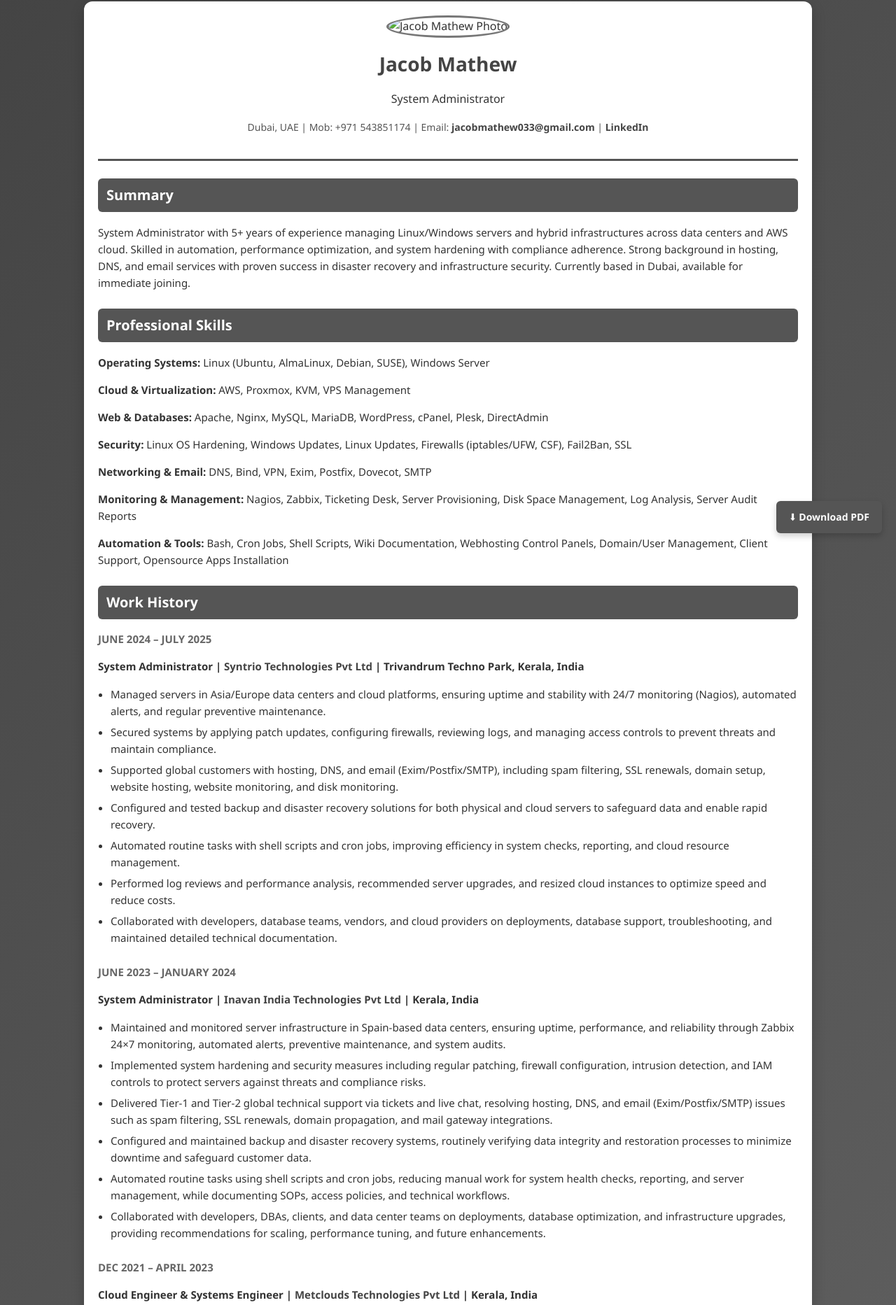
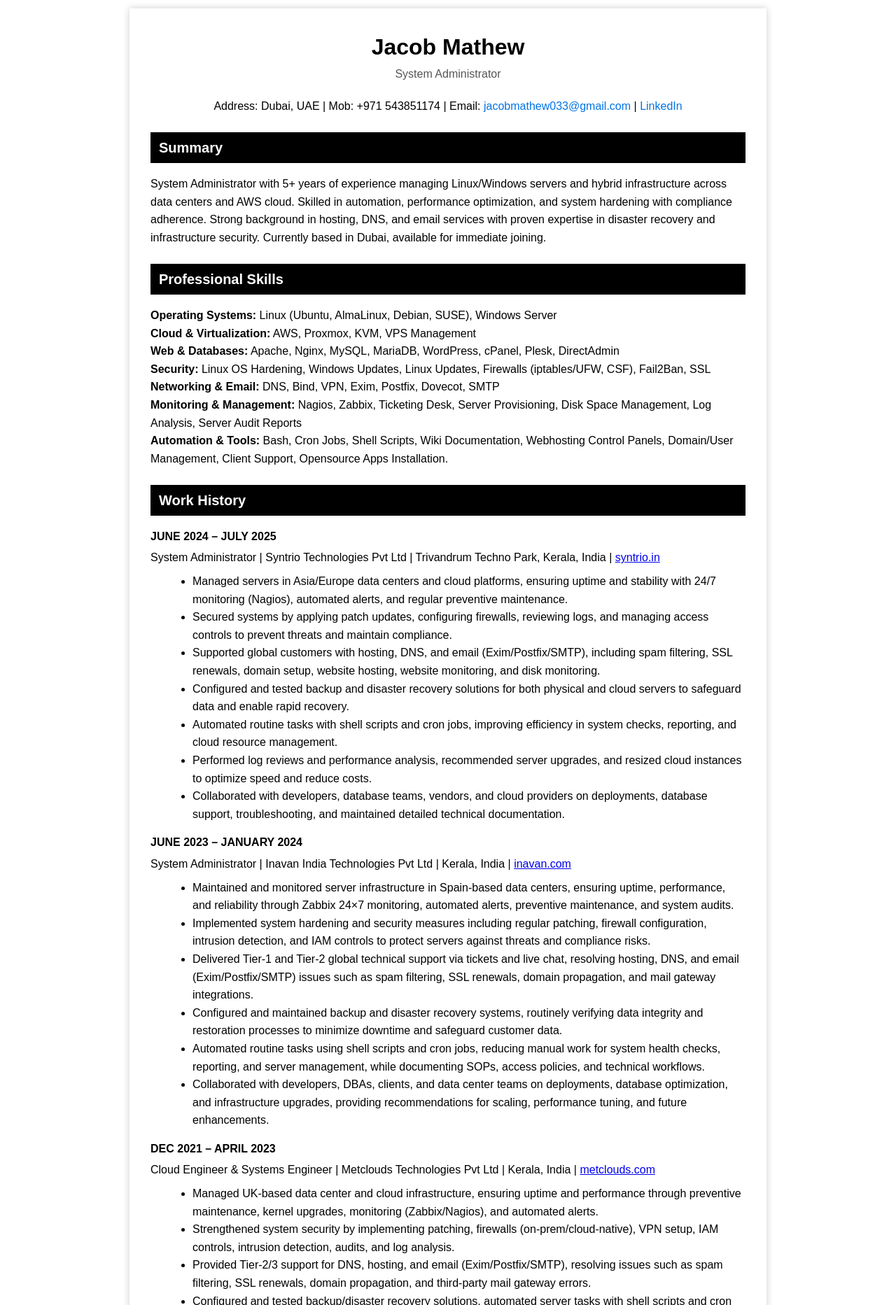
Before and after one commit to Jacobmathewv/jacobmv.in, a plain HTML site: page index.html in a window 1280 px wide. Shown: the part 18-1883 px from the top of the page at 70% size. Drawn offline with Linux system fonts and the light colour scheme.

Commit message:
Update index.html

```diff
--- a/index.html
+++ b/index.html
@@ -6,188 +6,89 @@
   <title>Jacob Mathew - System Administrator</title>
   <style>
     body {
+      font-family: Arial, sans-serif;
+      background: #fff;
+      color: #000;
       margin: 0;
-      font-family: "Segoe UI", Tahoma, Geneva, Verdana, sans-serif;
-      background: linear-gradient(135deg, #444, #666);
-      color: #333;
+      padding: 0;
       line-height: 1.6;
     }
     .container {
-      max-width: 1000px;
-      margin: 20px auto;
+      width: 850px;
+      margin: 30px auto;
+      padding: 30px;
       background: #fff;
-      padding: 20px;
-      border-radius: 12px;
-      box-shadow: 0px 8px 20px rgba(0, 0, 0, 0.2);
+      box-shadow: 0 0 10px rgba(0,0,0,0.2);
     }
-    header {
+    h1 {
       text-align: center;
-      border-bottom: 3px solid #555;
-      padding-bottom: 20px;
+      font-size: 32px;
+      margin: 0;
+    }
+    h2 {
+      background: #000;
+      color: #fff;
+      padding: 6px 12px;
+      font-size: 20px;
+      margin-top: 25px;
+    }
+    .subtitle {
+      text-align: center;
+      font-size: 16px;
+      margin-bottom: 20px;
+      color: #555;
+    }
+    .contact {
+      text-align: center;
       margin-bottom: 20px;
     }
-    header img {
-      width: 120px;
-      height: 120px;
-      border-radius: 50%;
-      border: 3px solid #777;
+    .contact a {
+      color: #0073e6;
+      text-decoration: none;
+    }
+    .contact a:hover {
+      text-decoration: underline;
+    }
+    ul {
+      margin: 8px 0 8px 20px;
+    }
+    .work-item {
       margin-bottom: 15px;
     }
-    h1 {
-      margin: 0;
-      font-size: 28px;
-      color: #444;
-    }
-    h2 {
-      margin-top: 25px;
-      font-size: 20px;
-      background: #555;
-      color: #fff;
-      padding: 8px 12px;
-      border-radius: 6px;
-    }
-    h3 {
-      margin: 5px 0;
-      color: #444;
-      font-size: 17px;
-    }
-    .contact {
-      font-size: 14px;
-      margin-top: 10px;
-      color: #555;
-      word-wrap: break-word;
-    }
-    ul {
-      padding-left: 18px;
-    }
-    li {
-      margin-bottom: 6px;
-    }
-    .section p, .section li {
-      font-size: 15px;
-    }
-    .timeline-item {
-      margin-bottom: 25px;
-    }
-    .year {
-      font-weight: bold;
-      color: #666;
+    .work-item strong {
+      display: block;
       margin-bottom: 5px;
-      font-size: 15px;
-    }
-    a {
-      color: #444;
-      text-decoration: none;
-      font-weight: bold;
-    }
-    a:hover {
-      text-decoration: underline;
-    }
-    /* Floating Download Button */
-    .download-btn {
-      position: fixed;
-      bottom: 20px;
-      right: 20px;
-      background: #555;
-      color: #fff;
-      padding: 12px 18px;
-      border-radius: 6px;
-      font-size: 14px;
-      box-shadow: 0px 4px 10px rgba(0,0,0,0.2);
-      text-decoration: none;
-      transition: background 0.3s;
-      z-index: 999;
-    }
-    .download-btn:hover {
-      background: #333;
-    }
-    /* Responsive Styling */
-    @media (max-width: 768px) {
-      .container {
-        padding: 15px;
-        margin: 10px;
-      }
-      header img {
-        width: 100px;
-        height: 100px;
-      }
-      h1 {
-        font-size: 24px;
-      }
-      h2 {
-        font-size: 18px;
-      }
-      .year {
-        font-size: 14px;
-      }
-      .section p, .section li {
-        font-size: 14px;
-      }
-      .download-btn {
-        font-size: 13px;
-        padding: 10px 14px;
-      }
-    }
-    @media (max-width: 480px) {
-      body {
-        font-size: 14px;
-      }
-      h1 {
-        font-size: 22px;
-      }
-      h2 {
-        font-size: 16px;
-        padding: 6px 10px;
-      }
-      header img {
-        width: 90px;
-        height: 90px;
-      }
-      .contact {
-        font-size: 12px;
-      }
     }
   </style>
 </head>
 <body>
   <div class="container">
-    <header>
-      <img src="your-photo.png" alt="Jacob Mathew Photo">
     <h1>Jacob Mathew</h1>
-      <p>System Administrator</p>
+    <div class="subtitle">System Administrator</div>
     <div class="contact">
-        <p>Dubai, UAE | Mob: +971 543851174 |
+      <p>Address: Dubai, UAE | Mob: +971 543851174 |
          Email: <a href="mailto:jacobmathew033@gmail.com">jacobmathew033@gmail.com</a> |
-          <a href="https://www.linkedin.com/in/jacob-mathew-a179a819b" target="_blank">LinkedIn</a>
-        </p>
+         <a href="https://linkedin.com" target="_blank">LinkedIn</a></p>
     </div>
-    </header>
 
-    <!-- Summary -->
-    <section class="section">
     <h2>Summary</h2>
-      <p>System Administrator with 5+ years of experience managing Linux/Windows servers and hybrid infrastructures across data centers and AWS cloud. Skilled in automation, performance optimization, and system hardening with compliance adherence. Strong background in hosting, DNS, and email services with proven success in disaster recovery and infrastructure security. Currently based in Dubai, available for immediate joining.</p>
-    </section>
+    <p>System Administrator with 5+ years of experience managing Linux/Windows servers and hybrid infrastructure across data centers and AWS cloud. Skilled in automation, performance optimization, and system hardening with compliance adherence. Strong background in hosting, DNS, and email services with proven expertise in disaster recovery and infrastructure security. Currently based in Dubai, available for immediate joining.</p>
 
-    <!-- Skills -->
-    <section class="section">
     <h2>Professional Skills</h2>
-      <p><strong>Operating Systems:</strong> Linux (Ubuntu, AlmaLinux, Debian, SUSE), Windows Server</p>
-      <p><strong>Cloud & Virtualization:</strong> AWS, Proxmox, KVM, VPS Management</p>
-      <p><strong>Web & Databases:</strong> Apache, Nginx, MySQL, MariaDB, WordPress, cPanel, Plesk, DirectAdmin</p>
-      <p><strong>Security:</strong> Linux OS Hardening, Windows Updates, Linux Updates, Firewalls (iptables/UFW, CSF), Fail2Ban, SSL</p>
-      <p><strong>Networking & Email:</strong> DNS, Bind, VPN, Exim, Postfix, Dovecot, SMTP</p>
-      <p><strong>Monitoring & Management:</strong> Nagios, Zabbix, Ticketing Desk, Server Provisioning, Disk Space Management, Log Analysis, Server Audit Reports</p>
-      <p><strong>Automation & Tools:</strong> Bash, Cron Jobs, Shell Scripts, Wiki Documentation, Webhosting Control Panels, Domain/User Management, Client Support, Opensource Apps Installation</p>
-    </section>
+    <p><strong>Operating Systems:</strong> Linux (Ubuntu, AlmaLinux, Debian, SUSE), Windows Server<br>
+    <strong>Cloud & Virtualization:</strong> AWS, Proxmox, KVM, VPS Management<br>
+    <strong>Web & Databases:</strong> Apache, Nginx, MySQL, MariaDB, WordPress, cPanel, Plesk, DirectAdmin<br>
+    <strong>Security:</strong> Linux OS Hardening, Windows Updates, Linux Updates, Firewalls (iptables/UFW, CSF), Fail2Ban, SSL<br>
+    <strong>Networking & Email:</strong> DNS, Bind, VPN, Exim, Postfix, Dovecot, SMTP<br>
+    <strong>Monitoring & Management:</strong> Nagios, Zabbix, Ticketing Desk, Server Provisioning, Disk Space Management, Log Analysis, Server Audit Reports<br>
+    <strong>Automation & Tools:</strong> Bash, Cron Jobs, Shell Scripts, Wiki Documentation, Webhosting Control Panels, Domain/User Management, Client Support, Opensource Apps Installation.</p>
 
-    <!-- Work History -->
-    <section class="section">
     <h2>Work History</h2>
 
-      <div class="timeline-item">
-        <div class="year">JUNE 2024 – JULY 2025</div>
-        <p><strong>System Administrator | <a href="https://syntrio.in" target="_blank">Syntrio Technologies Pvt Ltd</a> | Trivandrum Techno Park, Kerala, India</strong></p>
+    <div class="work-item">
+      <strong>JUNE 2024 – JULY 2025</strong>
+      System Administrator | Syntrio Technologies Pvt Ltd | Trivandrum Techno Park, Kerala, India |
+      <a href="https://syntrio.in" target="_blank">syntrio.in</a>
       <ul>
         <li>Managed servers in Asia/Europe data centers and cloud platforms, ensuring uptime and stability with 24/7 monitoring (Nagios), automated alerts, and regular preventive maintenance.</li>
         <li>Secured systems by applying patch updates, configuring firewalls, reviewing logs, and managing access controls to prevent threats and maintain compliance.</li>
@@ -199,9 +100,10 @@
       </ul>
     </div>
 
-      <div class="timeline-item">
-        <div class="year">JUNE 2023 – JANUARY 2024</div>
-        <p><strong>System Administrator | <a href="https://www.inavan.com" target="_blank">Inavan India Technologies Pvt Ltd</a> | Kerala, India</strong></p>
+    <div class="work-item">
+      <strong>JUNE 2023 – JANUARY 2024</strong>
+      System Administrator | Inavan India Technologies Pvt Ltd | Kerala, India |
+      <a href="https://inavan.com" target="_blank">inavan.com</a>
       <ul>
         <li>Maintained and monitored server infrastructure in Spain-based data centers, ensuring uptime, performance, and reliability through Zabbix 24×7 monitoring, automated alerts, preventive maintenance, and system audits.</li>
         <li>Implemented system hardening and security measures including regular patching, firewall configuration, intrusion detection, and IAM controls to protect servers against threats and compliance risks.</li>
@@ -212,9 +114,10 @@
       </ul>
     </div>
 
-      <div class="timeline-item">
-        <div class="year">DEC 2021 – APRIL 2023</div>
-        <p><strong>Cloud Engineer & Systems Engineer | <a href="https://metclouds.com" target="_blank">Metclouds Technologies Pvt Ltd</a> | Kerala, India</strong></p>
+    <div class="work-item">
+      <strong>DEC 2021 – APRIL 2023</strong>
+      Cloud Engineer & Systems Engineer | Metclouds Technologies Pvt Ltd | Kerala, India |
+      <a href="https://metclouds.com" target="_blank">metclouds.com</a>
       <ul>
         <li>Managed UK-based data center and cloud infrastructure, ensuring uptime and performance through preventive maintenance, kernel upgrades, monitoring (Zabbix/Nagios), and automated alerts.</li>
         <li>Strengthened system security by implementing patching, firewalls (on-prem/cloud-native), VPN setup, IAM controls, intrusion detection, audits, and log analysis.</li>
@@ -223,9 +126,9 @@
       </ul>
     </div>
 
-      <div class="timeline-item">
-        <div class="year">NOV 2018 – MAY 2021</div>
-        <p><strong>Facility Management Engineer | Data Link Consultancy | Kerala, India</strong></p>
+    <div class="work-item">
+      <strong>NOV 2018 – MAY 2021</strong>
+      Facility Management Engineer | Data Link Consultancy | Kerala, India
       <ul>
         <li>Managed Linux/Windows servers (physical & virtual), ensuring uptime and compliance through 24/7 monitoring, preventive maintenance, OS hardening, firewalls, and patch management.</li>
         <li>Designed and maintained database architectures with backups, audits, and disaster recovery procedures to ensure data integrity and business continuity.</li>
@@ -233,36 +136,23 @@
         <li>Supervised client-site IT infrastructure and AMC contracts, maintaining documentation for incidents, configurations, and change management.</li>
       </ul>
     </div>
-    </section>
 
-    <!-- Education -->
-    <section class="section">
     <h2>Education</h2>
-      <p><strong>Bachelor of Science in Computer Science</strong> | June 2014 – March 2017<br>MMNSS College, Mahatma Gandhi University, Kerala</p>
-      <p><strong>Higher Secondary (Computer Science)</strong> | June 2012 – March 2014<br>Government Higher Secondary School, Chittar, Pathanamthitta, Kerala</p>
-      <p><strong>SSLC</strong> | June 2011 – March 2012<br>Government High School, Perunad, Pathanamthitta, Kerala</p>
-    </section>
+    <p><strong>Bachelor of Science in Computer Science</strong> | June 2014 – March 2017<br>
+       MMNSS College, Mahatma Gandhi University, Kerala</p>
+    <p><strong>Higher Secondary (Computer Science)</strong> | June 2012 – March 2014<br>
+       Government Higher Secondary School, Chittar, Pathanamthitta, Kerala</p>
+    <p><strong>SSLC</strong> | June 2011 – March 2012<br>
+       Government High School, Perunad, Pathanamthitta, Kerala</p>
 
-    <!-- Training -->
-    <section class="section">
     <h2>Training</h2>
     <p>RHCE, MCSA</p>
-    </section>
 
-    <!-- Languages -->
-    <section class="section">
     <h2>Languages</h2>
     <p>English: read, write, speak | Malayalam: read, write, speak</p>
-    </section>
 
-    <!-- Hobbies -->
-    <section class="section">
     <h2>Hobbies</h2>
     <p>Photography, Video Games, Gardening, Cricket</p>
-    </section>
   </div>
-
-  <!-- Floating PDF Download -->
-  <a href="Jacob_Mathew_CV.pdf" class="download-btn" download>⬇ Download PDF</a>
 </body>
 </html>
```
Lines whose indentation alone changed are shown as unchanged.
